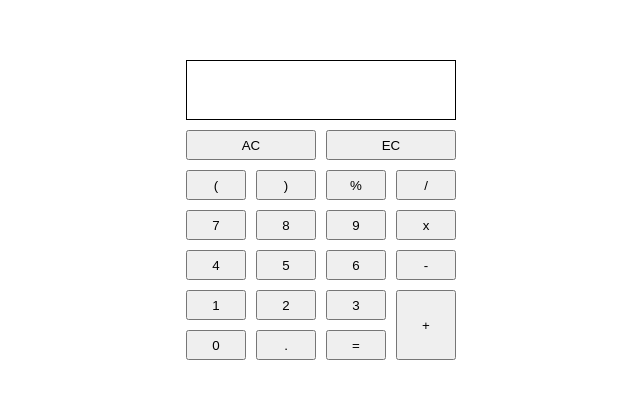
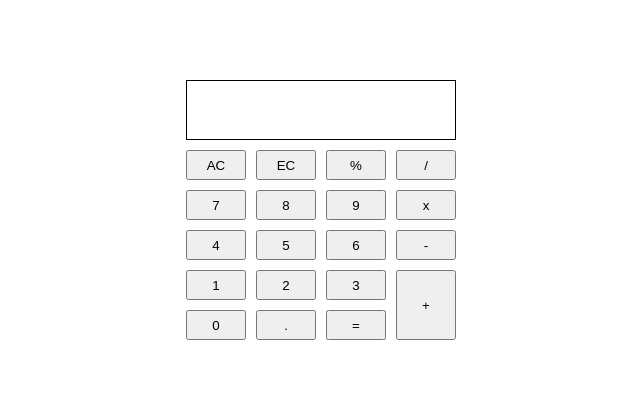
Before and after one commit to ole-kristian-rudjord/TypeScript-Calculator, a website: page index.html in a window 1280 px wide. Shown: the part 190-588 px from the top of the page, without its empty margins (319-959 px from the left). Drawn offline with Linux system fonts and the light colour scheme.

Commit message:
Removed parentheses buttons

```diff
--- a/index.css
+++ b/index.css
@@ -15,8 +15,7 @@ body {
   display: grid;
   grid-template-areas:
     'screen screen screen screen'
-    'ac ac ec ec'
-    'parentheses-left parentheses-right percent divide'
+    'ac ec percent divide'
     'number-7 number-8 number-9 multiply'
     'number-4 number-5 number-6 subtract'
     'number-1 number-2 number-3 add'
@@ -35,6 +34,12 @@ body {
   flex-direction: column;
   height: 60px;
   border: 1px solid black;
+}
+
+#screen span {
+  height: 50%;
+  width: 100%;
+  text-align: right;
 }
 
 #ac {
--- a/index.html
+++ b/index.html
@@ -17,22 +17,20 @@
       </div>
       <button id="ac">AC</button>
       <button id="ec">EC</button>
-      <button id="parentheses-left">(</button>
-      <button id="parentheses-right">)</button>
       <button id="percent">%</button>
-      <button id="divide">/</button>
+      <button id="divide" class="equation-btn">/</button>
       <button id="number-7" class="number-btn">7</button>
       <button id="number-8" class="number-btn">8</button>
       <button id="number-9" class="number-btn">9</button>
-      <button id="multiply">x</button>
+      <button id="multiply" class="equation-btn">x</button>
       <button id="number-4" class="number-btn">4</button>
       <button id="number-5" class="number-btn">5</button>
       <button id="number-6" class="number-btn">6</button>
-      <button id="subtract">-</button>
+      <button id="subtract" class="equation-btn">-</button>
       <button id="number-1" class="number-btn">1</button>
       <button id="number-2" class="number-btn">2</button>
       <button id="number-3" class="number-btn">3</button>
-      <button id="add">+</button>
+      <button id="add" class="equation-btn">+</button>
       <button id="number-0" class="number-btn">0</button>
       <button id="decimal">.</button>
       <button id="equal">=</button>
```
